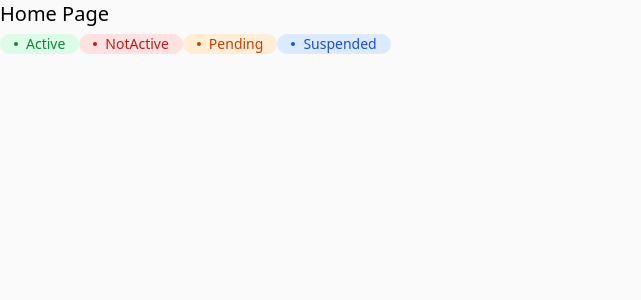
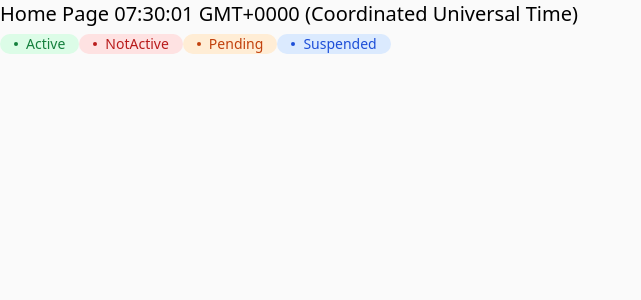
Before and after one commit to Sergiyan92/crm-next-js, a Next.js app: page / in a window 1280 px wide. Shown: the top 300 px of the page, without its empty margins (0-641 px from the left). Built offline with nearby package versions, Linux system fonts and the light colour scheme; no server answers.

Commit message:
looking server components

```diff
--- a/src/app/components/status-label.tsx
+++ b/src/app/components/status-label.tsx
@@ -15,6 +15,7 @@
 }
 
 function StatusLabel({ children, status, disabled }: StatusLabelProps) {
+  console.log(process.env.CRM_NEXT_JS_SECRET_KEY);
   return (
     <div
       className={clsx(
--- a/src/app/page.tsx
+++ b/src/app/page.tsx
@@ -1,9 +1,11 @@
+import { headers } from 'next/headers';
 import StatusLabel, { Status } from './components/status-label';
 
 export default function Home() {
+  console.log(headers());
   return (
     <main>
-      <h1 className="text-xl">Home Page</h1>
+      <h1 className="text-xl">Home Page {new Date().toTimeString()}</h1>
       <StatusLabel status={Status.Active}>Active</StatusLabel>
       <StatusLabel status={Status.NotActive}>NotActive</StatusLabel>
       <StatusLabel status={Status.Pending}>Pending</StatusLabel>
```
